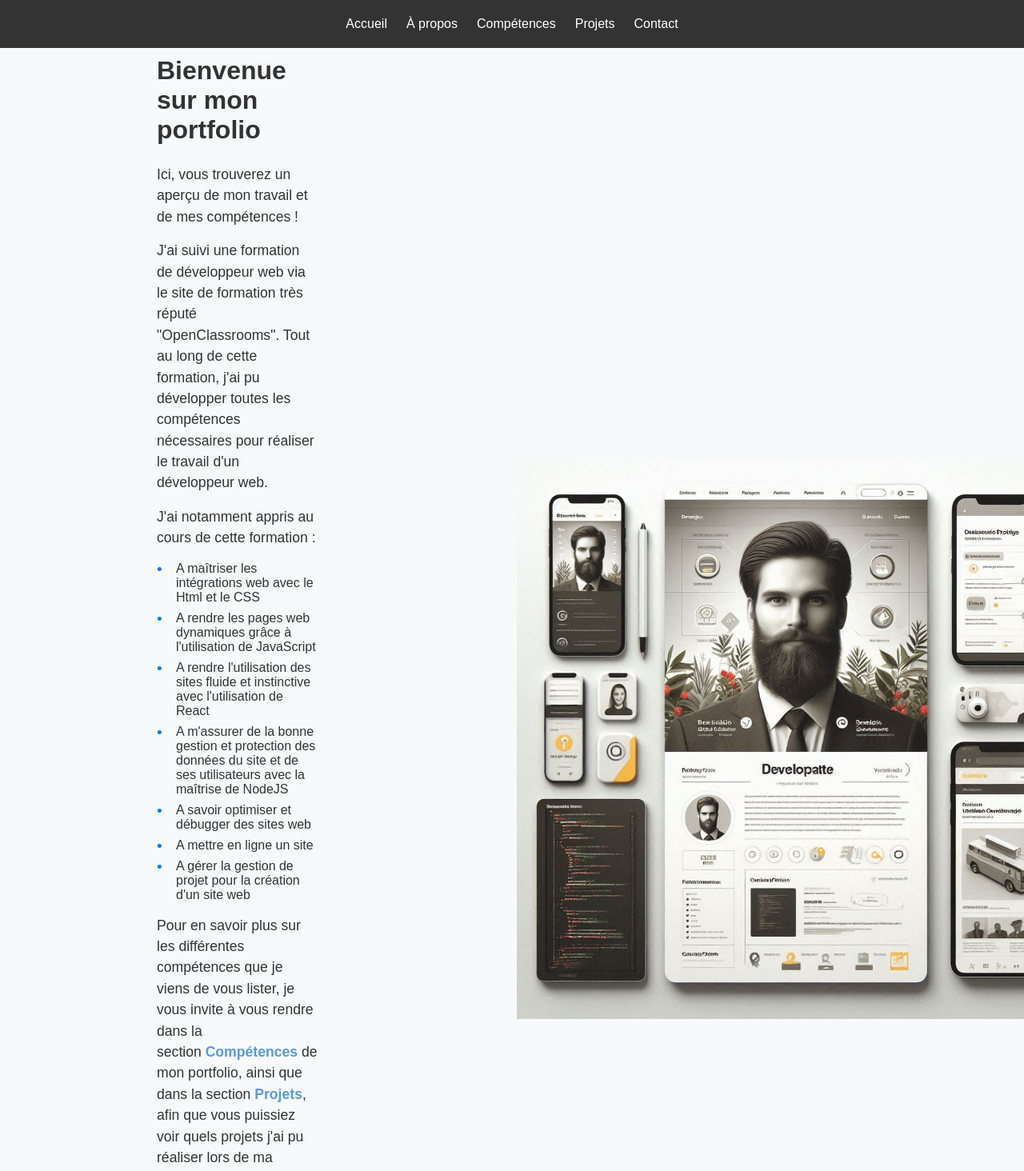
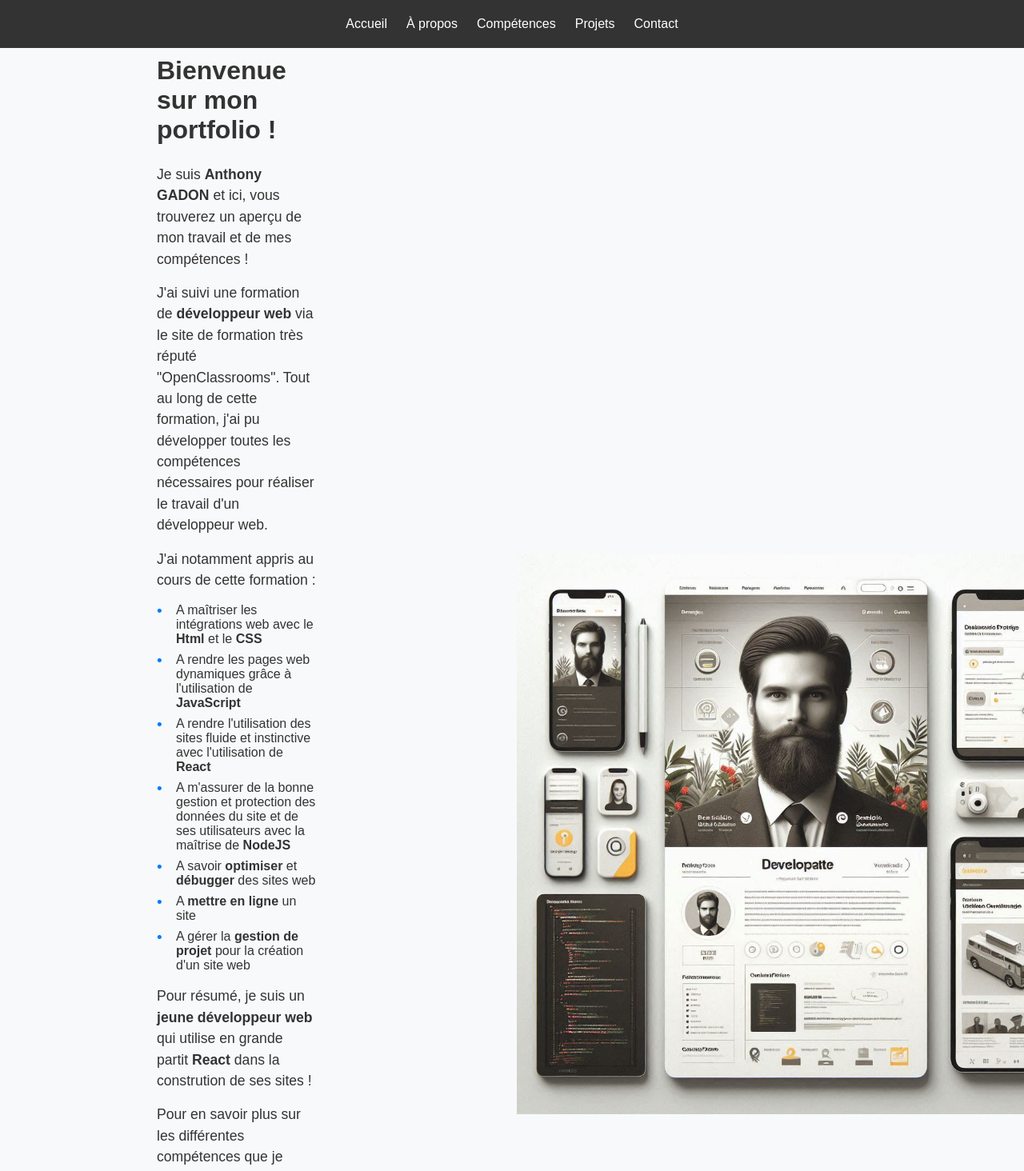
Before and after one commit to AnthonyGDN/Projet-8-OCR, a React (Create React App) app: page / in a window 1280 px wide. Shown: the top 1464 px of the page at 80% size. Built offline with nearby package versions, Linux system fonts and the light colour scheme.

Commit message:
FEAT - Added some latest changes

```diff
--- a/src/components/Home.js
+++ b/src/components/Home.js
@@ -6,25 +6,29 @@ function Home() {
   return (
     <main className="home-section">
       <div className="home-content">
-        <h1>Bienvenue sur mon portfolio</h1>
-        <p>Ici, vous trouverez un aperçu de mon travail et de mes compétences&nbsp;!</p>
+        <h1>Bienvenue sur mon portfolio !</h1>
+        <p>Je suis <strong>Anthony GADON</strong> et ici, vous trouverez un aperçu de mon travail et de mes compétences&nbsp;!</p>
 
         <p>
-          J'ai suivi une formation de développeur web via le site de formation très réputé
+          J'ai suivi une formation de <strong>développeur web</strong> via le site de formation très réputé
           "OpenClassrooms". Tout au long de cette formation, j'ai pu développer toutes les compétences
           nécessaires pour réaliser le travail d'un développeur web.
         </p>
 
         <p>J'ai notamment appris au cours de cette formation&nbsp;:</p>
         <ul>
-          <li>A maîtriser les intégrations web avec le Html et le CSS</li>
-          <li>A rendre les pages web dynamiques grâce à l'utilisation de JavaScript</li>
-          <li>A rendre l'utilisation des sites fluide et instinctive avec l'utilisation de React</li>
-          <li>A m'assurer de la bonne gestion et protection des données du site et de ses utilisateurs avec la maîtrise de NodeJS</li>
-          <li>A savoir optimiser et débugger des sites web</li>
-          <li>A mettre en ligne un site</li>
-          <li>A gérer la gestion de projet pour la création d'un site web</li>
+          <li>A maîtriser les intégrations web avec le <strong>Html</strong> et le <strong>CSS</strong></li>
+          <li>A rendre les pages web dynamiques grâce à l'utilisation de <strong>JavaScript</strong></li>
+          <li>A rendre l'utilisation des sites fluide et instinctive avec l'utilisation de <strong>React</strong></li>
+          <li>A m'assurer de la bonne gestion et protection des données du site et de ses utilisateurs avec la maîtrise de <strong>NodeJS</strong></li>
+          <li>A savoir <strong>optimiser</strong> et <strong>débugger</strong> des sites web</li>
+          <li>A <strong>mettre en ligne</strong> un site</li>
+          <li>A gérer la <strong>gestion de projet</strong> pour la création d'un site web</li>
         </ul>
+
+        <p>
+          Pour résumé, je suis un <strong>jeune développeur web</strong> qui utilise en grande partit <strong>React</strong> dans la constrution de ses sites !
+        </p>
 
         <p>
           Pour en savoir plus sur les différentes compétences que je viens de vous lister, je vous invite à vous rendre
--- a/src/components/Projects.js
+++ b/src/components/Projects.js
@@ -63,7 +63,7 @@ function Projects() {
           className="project-banner"
           onClick={() => toggleProject(project.id)}>
           <h3>{project.title}</h3>
-          <span className={`arrow-icon ${expandedProjectId === project.id ? 'open' : ''}`}>&#9650;</span>
+          <span className={`arrow-icon ${expandedProjectId === project.id ? 'open' : ''}`}>&#9660;</span>
         </div>
 
           {expandedProjectId === project.id && (
```
